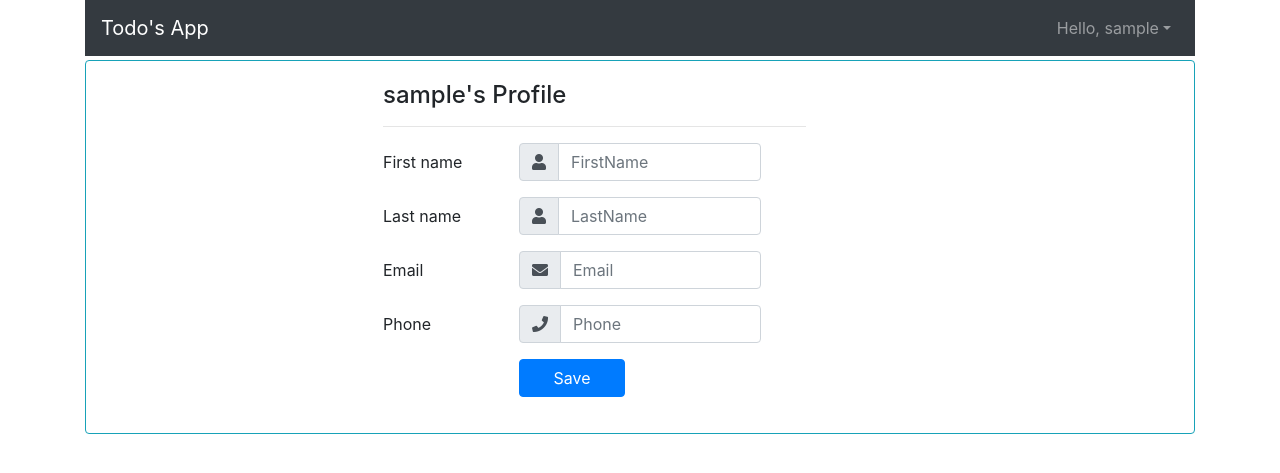
After one commit to emushell/django-todo-app, a Django app: page /profile/ in a window 1280 px wide. The commit adds this page. Shown: the top 473 px of the page. Run offline with Django 3.2, Linux system fonts and the light colour scheme; the visitor is signed in with stand-in values (Sample User, id 1); data comes from the database, SQL or seed files in the repository; some libraries are stand-ins or nearby versions.

Commit message:
Adding user profile page.

```diff
--- a/templates/navbar_base.html
+++ b/templates/navbar_base.html
@@ -9,7 +9,7 @@
             <li class="nav-item dropdown">
                 <a href="#" class="nav-link dropdown-toggle" data-toggle="dropdown">Hello, {{ request.user }}</a>
                 <div class="dropdown-menu dropdown-menu-right">
-                    <a class="dropdown-item" href="#">Edit</a>
+                    <a class="dropdown-item" href="{% url 'profile' %}">Edit</a>
                     <a class="dropdown-item" href="{% url 'logout' %}">Logout</a>
                 </div>
             </li>
--- /dev/null
+++ b/templates/todo/profile.html
@@ -0,0 +1,64 @@
+{% extends 'base.html' %}
+{% load filters %}
+
+{% block content %}
+    <div class="card border-info mt-1">
+        <div class="card-body mx-auto w-50">
+            <div class="row">
+                <div class="col-sm-10">
+                    <h4>{{ request.user }}'s Profile</h4>
+                    <hr>
+                </div>
+            </div>
+            <div class="row">
+                <div class="col-md-12">
+                    <form method="post" action="">
+                        {% csrf_token %}
+                        <div class="form-group row">
+                            <label class="col-sm-3 col-form-label">{{ form.first_name.label }}</label>
+                            <div class="input-group col-sm-6">
+                                <div class="input-group-prepend">
+                                    <span class="input-group-text"> <i class="fa fa-user"></i> </span>
+                                </div>
+                                {{ form.first_name|add_attributes:"class: form-control, placeholder: First Name" }}
+                            </div>
+                        </div>
+                        <div class="form-group row">
+                            <label class="col-sm-3 col-form-label">{{ form.last_name.label }}</label>
+                            <div class="input-group col-sm-6">
+                                <div class="input-group-prepend">
+                                    <span class="input-group-text"> <i class="fa fa-user"></i> </span>
+                                </div>
+                                {{ form.last_name|add_attributes:"class: form-control, placeholder: Last Name" }}
+                            </div>
+                        </div>
+                        <div class="form-group row">
+                            <label class="col-sm-3 col-form-label">{{ form.email.label }}</label>
+                            <div class="input-group col-sm-6">
+                                <div class="input-group-prepend">
+                                    <span class="input-group-text"> <i class="fa fa-envelope"></i> </span>
+                                </div>
+                                {{ form.email|add_attributes:"class: form-control, placeholder: Email" }}
+                            </div>
+                        </div>
+                        <div class="form-group row">
+                            <label class="col-sm-3 col-form-label">{{ form.phone.label }}</label>
+                            <div class="input-group col-sm-6">
+                                <div class="input-group-prepend">
+                                    <span class="input-group-text"> <i class="fa fa-phone"></i> </span>
+                                </div>
+                                {{ form.phone|add_attributes:"class: form-control, placeholder: Phone" }}
+                            </div>
+                        </div>
+                        <div class="form-group row">
+                            <div class="offset-3 col-sm-3">
+                                <button type="submit" class="btn btn-primary btn-block">Save</button>
+                            </div>
+                        </div>
+                        {{ form.errors }}
+                    </form>
+                </div>
+            </div>
+        </div>
+    </div>
+{% endblock %}
--- a/todo/models.py
+++ b/todo/models.py
@@ -5,8 +5,9 @@ from django.contrib.auth.models import User
 # Create your models here.
 class Profile(models.Model):
     user = models.OneToOneField(User, null=True, on_delete=models.CASCADE)
-    name = models.CharField(max_length=255, null=False)
-    phone = models.CharField(max_length=255, null=False)
+    first_name = models.CharField(max_length=255, null=True)
+    last_name = models.CharField(max_length=255, null=True)
+    phone = models.CharField(max_length=255, null=True, blank=True)
     email = models.CharField(max_length=255, null=False)
     created_at = models.DateTimeField(auto_now_add=True)
 
@@ -14,7 +15,7 @@ class Profile(models.Model):
         db_table = 'todo_user'
 
     def __str__(self):
-        return self.name
+        return self.first_name + " " + self.last_name
 
 
 class Task(models.Model):
--- a/todo/signals.py
+++ b/todo/signals.py
@@ -13,7 +13,7 @@ def create_profile(sender, instance, created, **kwargs):
         print('Profile created')
         groups = Group.objects.filter(name__in=DEFAULT_USER_GROUPS)
         instance.groups.add(*groups)
-        Profile.objects.create(user=instance, name=instance.username, email=instance.email)
+        Profile.objects.create(user=instance, email=instance.email)
 
 
 @receiver(post_save, sender=User)
--- a/todo/urls.py
+++ b/todo/urls.py
@@ -10,5 +10,5 @@ urlpatterns = [
     path('register/', views.register_page, name='register'),
     path('login/', views.login_page, name='login'),
     path('logout/', views.logout_user, name='logout'),
-
+    path('profile/', views.profile, name='profile'),
 ]
--- a/todo/views.py
+++ b/todo/views.py
@@ -1,6 +1,6 @@
 from django.shortcuts import render, redirect
 from .models import Task, Profile
-from .forms import TaskForm
+from .forms import TaskForm, ProfileForm
 
 from django.contrib import messages
 from django.contrib.auth import authenticate, login, logout
@@ -22,11 +22,11 @@ def index(request):
 @login_required(login_url='login')
 @allowed_users(allowed_roles=['create_task'])
 def create_task(request):
-    profile = Profile.objects.get(user=request.user)
+    user_profile = Profile.objects.get(user=request.user)
     form = TaskForm(request.POST)
     if form.is_valid():
         task = form.save(commit=False)
-        task.user_profile = profile
+        task.user_profile = user_profile
         task.save()
     return redirect('index')
 
@@ -59,6 +59,21 @@ def delete_task(request, task_id):
         'item': item
     }
     return render(request, 'todo/delete_task.html', context)
+
+
+@login_required(login_url='login')
+def profile(request):
+    user_profile = Profile.objects.get(user=request.user)
+    form = ProfileForm(instance=user_profile)
+
+    if request.method == 'POST':
+        form = ProfileForm(request.POST, instance=user_profile)
+        if form.is_valid():
+            form.save()
+    context = {
+        'form': form
+    }
+    return render(request, 'todo/profile.html', context)
 
 
 # signal is creating profile
```
Also changed, not shown: todo_app/settings.py (+22 -0 lines), README.md, todo/migrations/0004_auto_20200121_0208.py (added), todo/migrations/0005_auto_20200121_0905.py (added).
